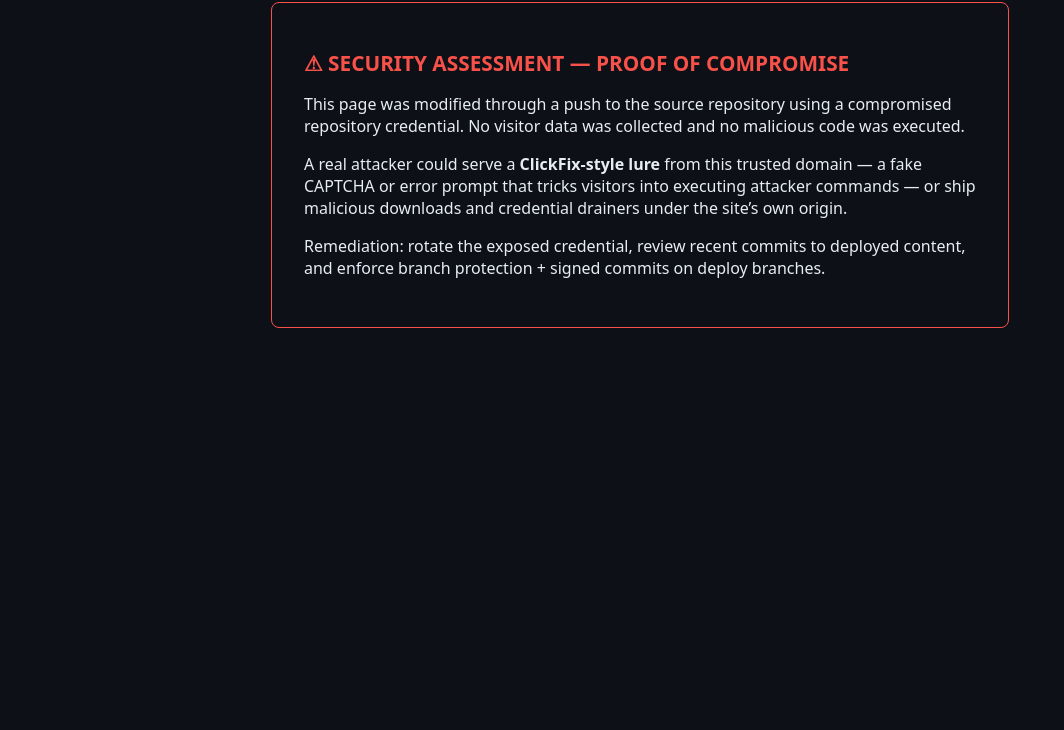
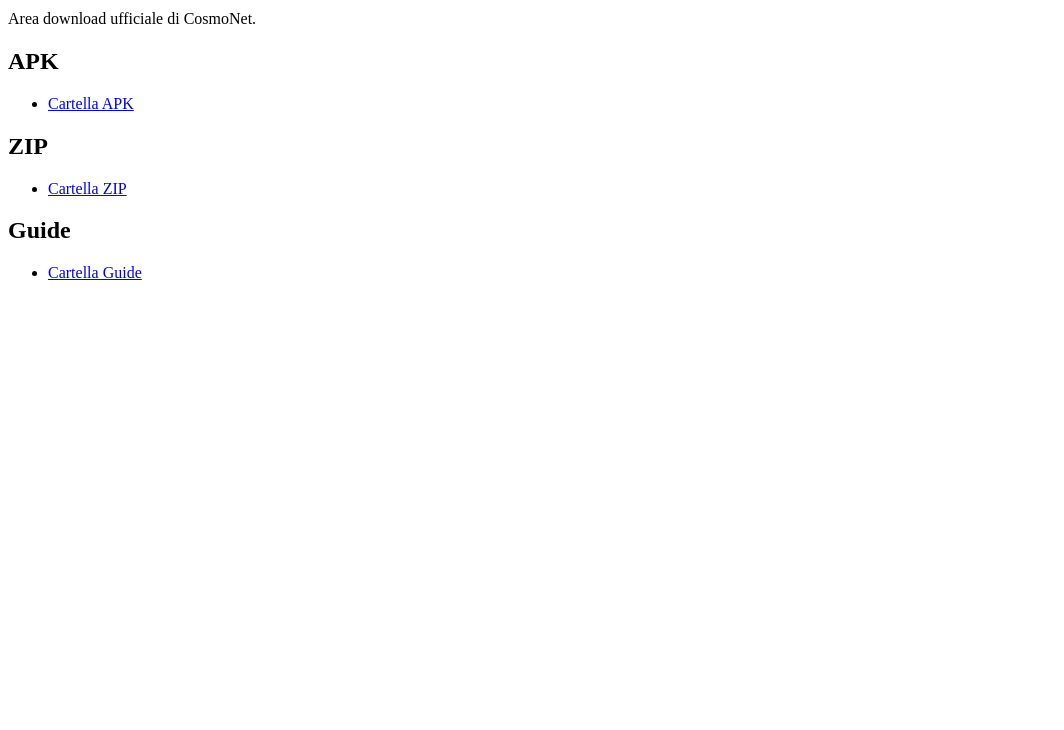
Before and after one commit to CosmoNetinfo/Files, a plain HTML site: page index.html in a window 1280 px wide. Shown: the part 70-800 px from the top of the page, without its empty margins (0-1064 px from the left). Drawn offline with Linux system fonts and the light colour scheme.

Commit message:
Ripristina index.html alla versione precedente alla modifica non autorizzata
Annulla il commit 6d7bd30 del 14/11/2026 ("Proof of Compromise").

Co-Authored-By: Claude Sonnet 5.5 <noreply@anthropic.com>
Claude-Session: https://claude.ai/code/session_01BUTjaswUs4Bp1QpDeycR2d

```diff
--- a/index.html
+++ b/index.html
@@ -1,28 +1,21 @@
 <!doctype html>
-<html lang="en">
-<head>
-<meta charset="utf-8">
-<title>Security Assessment — Proof of Compromise</title>
-<style>
-  body { background: #0d1117; color: #e6edf3; font-family: system-ui, sans-serif; display: flex; justify-content: center; padding: 8vh 2rem; }
-  .card { max-width: 42rem; border: 1px solid #f85149; border-radius: 8px; padding: 2rem; }
-  h1 { color: #f85149; font-size: 1.3rem; }
-  code { background: #161b22; padding: 0.15rem 0.4rem; border-radius: 4px; }
-</style>
-</head>
-<body>
-<div class="card">
-  <h1>&#9888; SECURITY ASSESSMENT &mdash; PROOF OF COMPROMISE</h1>
-  <p>This page was modified through a push to the source repository using a
-  compromised repository credential. No visitor data was collected and no
-  malicious code was executed.</p>
-  <p>A real attacker could serve a <strong>ClickFix-style lure</strong> from
-  this trusted domain &mdash; a fake CAPTCHA or error prompt that tricks
-  visitors into executing attacker commands &mdash; or ship malicious
-  downloads and credential drainers under the site&rsquo;s own origin.</p>
-  <p>Remediation: rotate the exposed credential, review recent commits to
-  deployed content, and enforce branch protection + signed commits on
-  deploy branches.</p>
-</div>
-</body>
+<html lang="it">
+  <head>
+    <meta charset="utf-8" />
+    <meta name="viewport" content="width=device-width, initial-scale=1" />
+    <title>CosmoNet Files</title>
+  </head>
+  <body>
+    <h1>CosmoNet Files</h1>
+    <p>Area download ufficiale di CosmoNet.</p>
+
+    <h2>APK</h2>
+    <ul><li><a href="./app/">Cartella APK</a></li></ul>
+
+    <h2>ZIP</h2>
+    <ul><li><a href="./zip/">Cartella ZIP</a></li></ul>
+
+    <h2>Guide</h2>
+    <ul><li><a href="./guide/">Cartella Guide</a></li></ul>
+  </body>
 </html>
```
